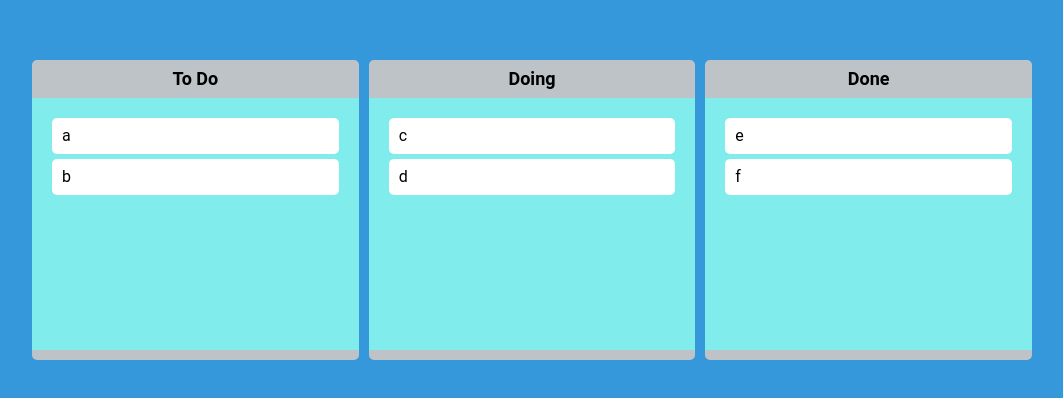
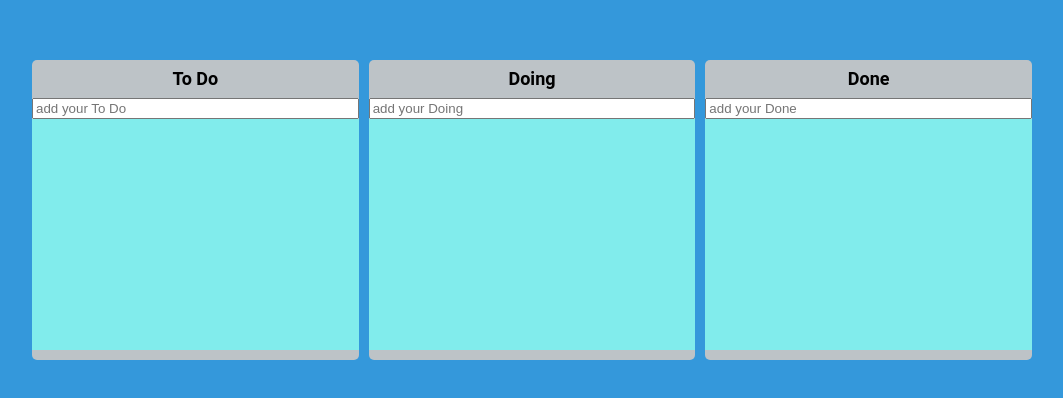
Before and after one commit to origuri/react-master-canvan, a React (Vite) app: page / in a window 1280 px wide. Shown: the part 190-588 px from the top of the page, without its empty margins (108-1171 px from the left). Built offline with nearby package versions, Linux system fonts and the light colour scheme.

Commit message:
2023.12.20 - dnd input 작업 끝

```diff
--- a/src/App.tsx
+++ b/src/App.tsx
@@ -26,7 +26,7 @@ function App() {
   // 드래그가 끝나는 시점에 호출 되는 함수
   const onDragEnd = (info: DropResult) => {
     console.log(info);
-    const { destination, draggableId, source } = info;
+    const { destination, source } = info;
     if (!destination) return;
     if (destination?.droppableId === source.droppableId) {
       /*
@@ -35,12 +35,14 @@ function App() {
       */
       console.log("같은 보드이동");
       setBoards((oldBoards) => {
-        //oldBoards[todo] = ["a","b"]
+        //newBoard[todo] =  [ { id: 1, text: "hello" }, { id: 2, text: "ori" }]
         const newBoard = [...oldBoards[source.droppableId]];
+        // todo[0] = { id: 1, text: "hello" }
+        const taskBoardObj = newBoard[source.index];
         // 1. splice 함수와 source.index를 사용해서 잡고 옮긴 index를 삭제한다
         newBoard.splice(source.index, 1);
         // 2.splice 함수와 destination.index, draggableId로 배열을 재구성한다
-        newBoard.splice(destination.index, 0, draggableId);
+        newBoard.splice(destination.index, 0, taskBoardObj);
         console.log(newBoard);
 
         // 수정 시에는 무조건 뒤에 적어줘야 함.
@@ -54,14 +56,23 @@ function App() {
       */
       console.log("다른 보드 이동");
       setBoards((oldBoards) => {
+        // source : todo -> destination : doing , index : 2
+
+        //    boards[todo] = [ { id: 1, text: "hello" }, { id: 2, text: "ori" }]
         const sourceBoard = [...oldBoards[source.droppableId]];
+        //     todo[0] = { id: 1, text: "hello" }
+        const taskBoardObj = sourceBoard[source.index];
+        //    boards[doing] = [{id : 3, text : "bye"}, {id : 4, text : "guri"}]
         const destinationBoard = [...oldBoards[destination?.droppableId]];
 
+        //  boards[todo] = [ { id: 2, text: "ori" }]
         sourceBoard.splice(source.index, 1);
-        destinationBoard.splice(destination.index, 0, draggableId);
+        // boards[doing] = [{id : 3, text : "bye"}, {id : 4, text : "guri"}, { id: 1, text: "hello" }]
+        destinationBoard.splice(destination.index, 0, taskBoardObj);
 
         console.log(sourceBoard);
         console.log(destinationBoard);
+        //
         return {
           ...oldBoards,
           [source.droppableId]: sourceBoard,
@@ -87,6 +98,7 @@ function App() {
 
           */}
           {Object.keys(boards).map((boardId) => (
+            //                       [ { id: 1, text: "hello" }, { id: 2, text: "ori" }]
             <Board boardId={boardId} toDos={boards[boardId]} key={boardId} />
           ))}
         </Boards>
--- a/src/atom.ts
+++ b/src/atom.ts
@@ -1,21 +1,20 @@
 import { atom } from "recoil";
 
-export enum Category {
-  TODO = "TODO",
-  DOING = "DOING",
-  DONE = "DONE",
+export interface IToDo {
+  text: string;
+  id: number;
 }
 // 객체의 key값은 string이고 value는 string 배열 값이다
 export interface IBoardsState {
-  [key: string]: string[];
+  [key: string]: IToDo[];
 }
 
 export const boardsState = atom<IBoardsState>({
   key: "toDo",
   default: {
     // 띄어쓰기 하려면 큰따옴표 사용
-    "To Do": ["a", "b"],
-    Doing: ["c", "d"],
-    Done: ["e", "f"],
+    "To Do": [],
+    Doing: [],
+    Done: [],
   },
 });
--- a/src/components/Board.tsx
+++ b/src/components/Board.tsx
@@ -1,6 +1,9 @@
 import { Droppable } from "react-beautiful-dnd";
 import DraggableCard from "./DraggableCard";
 import styled from "styled-components";
+import { useForm } from "react-hook-form";
+import { IToDo, boardsState } from "../atom";
+import { useSetRecoilState } from "recoil";
 
 const Wrapper = styled.div`
   background-color: ${(props) => props.theme.boardColor};
@@ -20,17 +23,24 @@ const Title = styled.h2`
   font-size: 18px;
 `;
 
+const BoardForm = styled.form`
+  width: 100%;
+  input {
+    width: 100%;
+  }
+`;
+
 interface IAreaProps {
-  isDraggingOver: boolean;
-  draggingFromThisWith: boolean;
+  $isDraggingOver: boolean;
+  $draggingFromThisWith: boolean;
 }
 
 const Area = styled.div<IAreaProps>`
   // 드래그가 board위에 있니 ? true : 분홍 : false : 드래그가 보드를 떠났니 ? true : 보라 : false : 옥색
   background-color: ${(props) =>
-    props.isDraggingOver
+    props.$isDraggingOver
       ? "#fd79a8 " // 카드가 옮겨지는 board
-      : props.draggingFromThisWith
+      : props.$draggingFromThisWith
       ? "#a29bfe" // 카드가 떠나는 board
       : " #81ecec"}; // default
   // 부모가 flex일 때 그 크기만큼 커지는 css
@@ -39,27 +49,63 @@ const Area = styled.div<IAreaProps>`
   padding: 20px;
 `;
 interface IBoardProps {
-  toDos: string[];
+  toDos: IToDo[]; // text : string, id : number
   boardId: string;
 }
 
+interface IBoardForm {
+  toDo: string;
+}
+
 function Board({ toDos, boardId }: IBoardProps) {
+  const { register, setValue, handleSubmit } = useForm<IBoardForm>();
+
+  const setBoards = useSetRecoilState(boardsState);
+
+  const onValid = (data: IBoardForm) => {
+    console.log(data);
+    // IToDo의 형식
+    const newToDo = { id: Date.now(), text: data.toDo };
+    setBoards((oldBoards) => {
+      console.log(boardId);
+      /* oldBoards를 복사하고 추가를 할 건데 기존에 todo에 있던 값까지 전부 삭제
+      하면 안되니까 기존에 있던 값도 복사를 해놓고 새로운 값을 넣어야 함.
+      기존 board에 toDo : [newToDo(id:number, text:string), ...boards[toDo]]
+      */
+      return { ...oldBoards, [boardId]: [newToDo, ...oldBoards[boardId]] };
+    });
+    setValue("toDo", "");
+  };
   return (
     <Wrapper>
       <Title>{boardId}</Title>
+      <BoardForm onSubmit={handleSubmit(onValid)}>
+        <input
+          type="text"
+          placeholder={`add your ${boardId}`}
+          {...register("toDo", {
+            required: "필수 사항입니다.",
+          })}
+        />
+      </BoardForm>
       <Droppable droppableId={boardId}>
         {/* 함수 형태로 들어가야 함. */}
         {(dropMagic, dropSnopshot) => (
           <Area
-            isDraggingOver={dropSnopshot.isDraggingOver}
+            $isDraggingOver={dropSnopshot.isDraggingOver}
             // Boolean은 안에 값이 undefined | null이면 false고 값이 있으면 true
-            draggingFromThisWith={Boolean(dropSnopshot.draggingFromThisWith)}
+            $draggingFromThisWith={Boolean(dropSnopshot.draggingFromThisWith)}
             ref={dropMagic.innerRef}
             {...dropMagic.droppableProps}
           >
             {toDos.map((todo, index) => (
               // 배열의 위치가 바뀌면 모든 props를 다시 자식에게 보내 리렌더링 함.
-              <DraggableCard todo={todo} index={index} key={todo} />
+              <DraggableCard
+                toDoText={todo.text} // todo가 변경되었으므로 props 변경
+                toDoId={todo.id} // todo가 변경되었으므로 props 변경
+                index={index}
+                key={todo.id}
+              />
             ))}
             {dropMagic.placeholder}
           </Area>
--- a/src/components/DraggableCard.tsx
+++ b/src/components/DraggableCard.tsx
@@ -3,7 +3,7 @@ import { Draggable } from "react-beautiful-dnd";
 import styled from "styled-components";
 
 interface ICardProps {
-  isDragging: boolean;
+  $isDragging: boolean;
 }
 
 const Card = styled.div<ICardProps>`
@@ -11,30 +11,31 @@ const Card = styled.div<ICardProps>`
   margin-bottom: 5px;
   padding: 10px 10px;
   background-color: ${(props) =>
-    props.isDragging ? "#dfe6e9" : props.theme.cardColor};
+    props.$isDragging ? "#dfe6e9" : props.theme.cardColor};
   box-shadow: ${(props) =>
-    props.isDragging ? "0px 2px 10px rgba(0, 0, 0, 0.3)" : "none"};
+    props.$isDragging ? "0px 2px 10px rgba(0, 0, 0, 0.3)" : "none"};
 `;
 
 interface IDraggableCard {
-  todo: string;
+  toDoText: string;
+  toDoId: number;
   index: number;
 }
 
-function DraggableCard({ todo, index }: IDraggableCard) {
-  console.log(todo, " 렌더됨");
+function DraggableCard({ toDoText, toDoId, index }: IDraggableCard) {
+  console.log(toDoText, " 렌더됨");
 
   return (
-    <Draggable draggableId={todo} index={index} key={todo}>
+    <Draggable draggableId={toDoId + ""} index={index}>
       {(dragMagic, dropSnapshot) => (
         <Card
           // 카드가 드래그 중인지 확인
-          isDragging={dropSnapshot.isDragging}
+          $isDragging={dropSnapshot.isDragging}
           ref={dragMagic.innerRef}
           {...dragMagic.draggableProps}
           {...dragMagic.dragHandleProps}
         >
-          {todo}
+          {toDoText}
         </Card>
       )}
     </Draggable>
```
